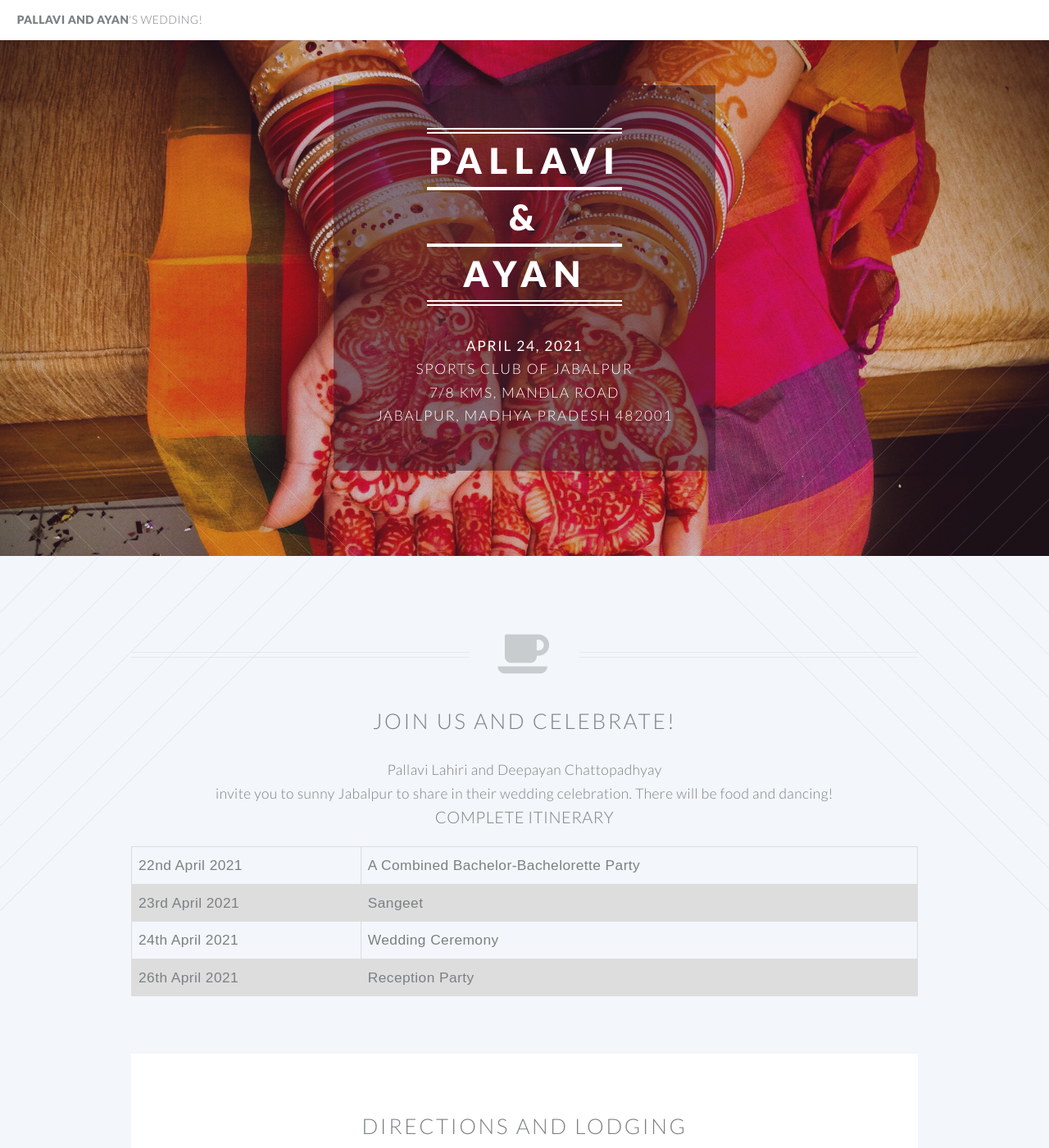
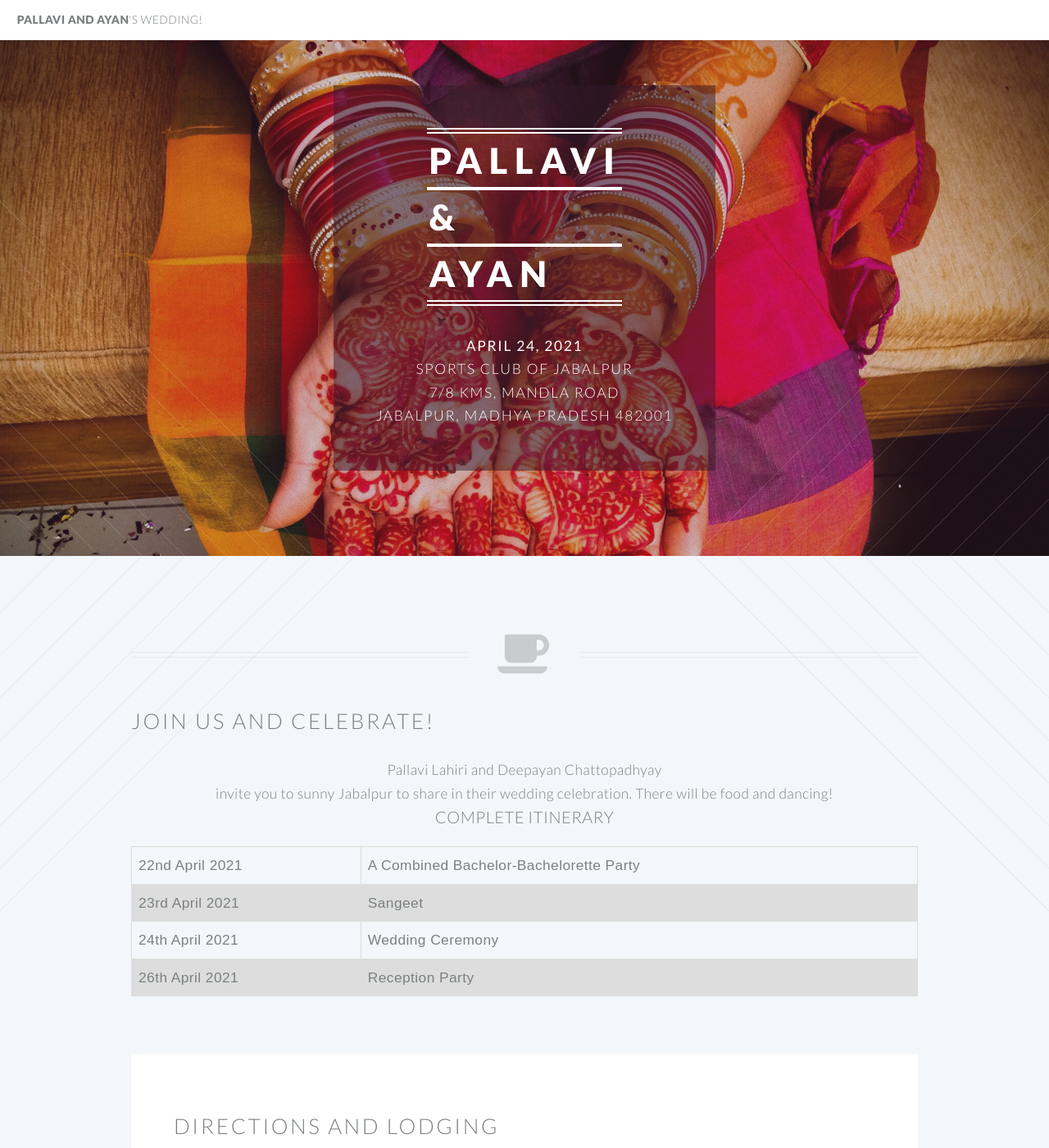
Before and after one commit to deepayanchattopadhyay/test, a Jekyll site: the page built from index.html, in a window 1280 px wide and 1400 px high. Shown: the whole window at 82% size. Built offline with Jekyll 4.4.1, drawn with Linux system fonts in a browser that asks for light colours.

Commit message:
itenarary updated

```diff
--- a/index.html
+++ b/index.html
@@ -40,6 +40,20 @@
 						<html>
 						<head>
 						<style>
+						h2 {
+						  text-align: left;
+						}
+
+						</style>
+						</head>
+						<body>
+
+						<h3>Complete Itinerary</h3>
+
+						<html>
+						<head>
+						<style>
+
 						table {
 						  font-family: arial, sans-serif;
 						  border-collapse: collapse;
```
Also changed, not shown: other parts of index.html (+1 -3 lines).
